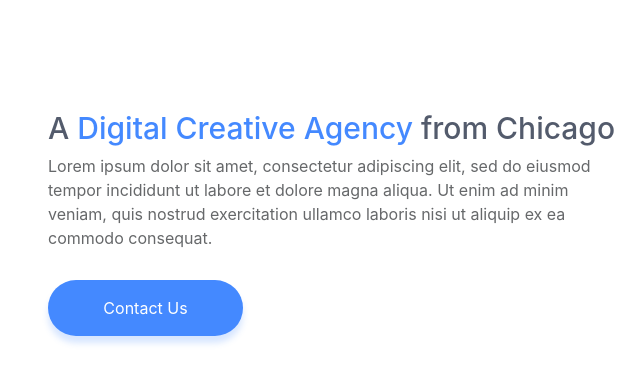
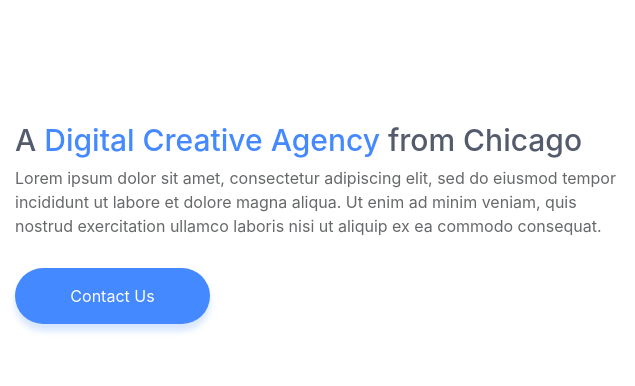
Before and after one commit to FayVik/ul, a plain HTML site: page index.html in a window 1280 px wide. Shown: the part 217-603 px from the top of the page, 0-635 px from the left. Drawn offline with nearby package versions, Linux system fonts and the light colour scheme.

Commit message:
fix ul bug

```diff
--- a/index.html
+++ b/index.html
@@ -61,7 +61,7 @@
         class="row px-0 m-0 row-cols justify-content-center align-items-center"
         style="height: 90vh;"
       >
-        <div class="col-lg-6 col-md-6 hero-content pl-5">
+        <div class="col-lg-6 col-md-6 hero-content">
           <h1 class="p-0">
             A <span>Digital Creative Agency</span> from Chicago
           </h1>
--- a/index.scss
+++ b/index.scss
@@ -382,12 +382,6 @@ footer {
   .image-content {
     text-align: center;
   }
-  // .image {
-  //   text-align: center;
-  //   img {
-  //     width: 100px;
-  //   }
-  // }
 }
 @media screen and (max-width: 397px) {
   footer {
```
Also changed, not shown: 1 other file.
